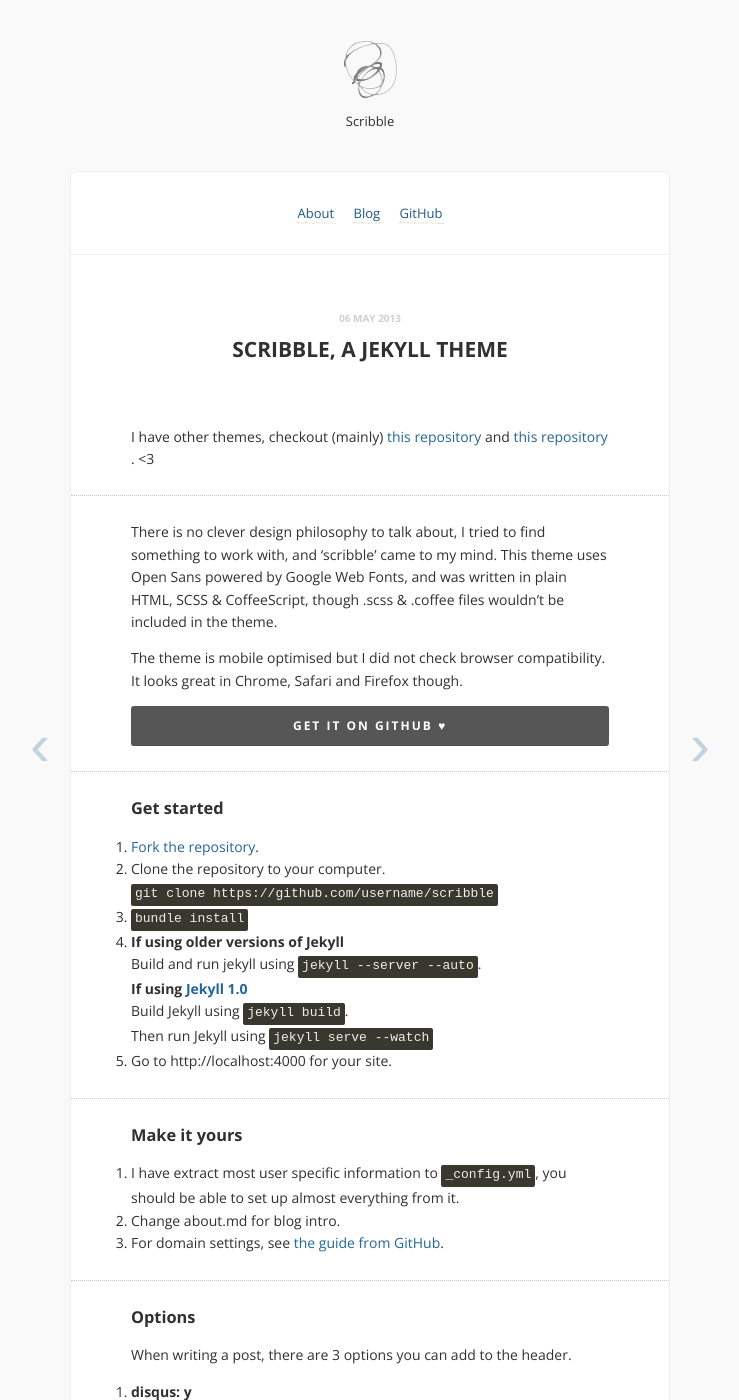
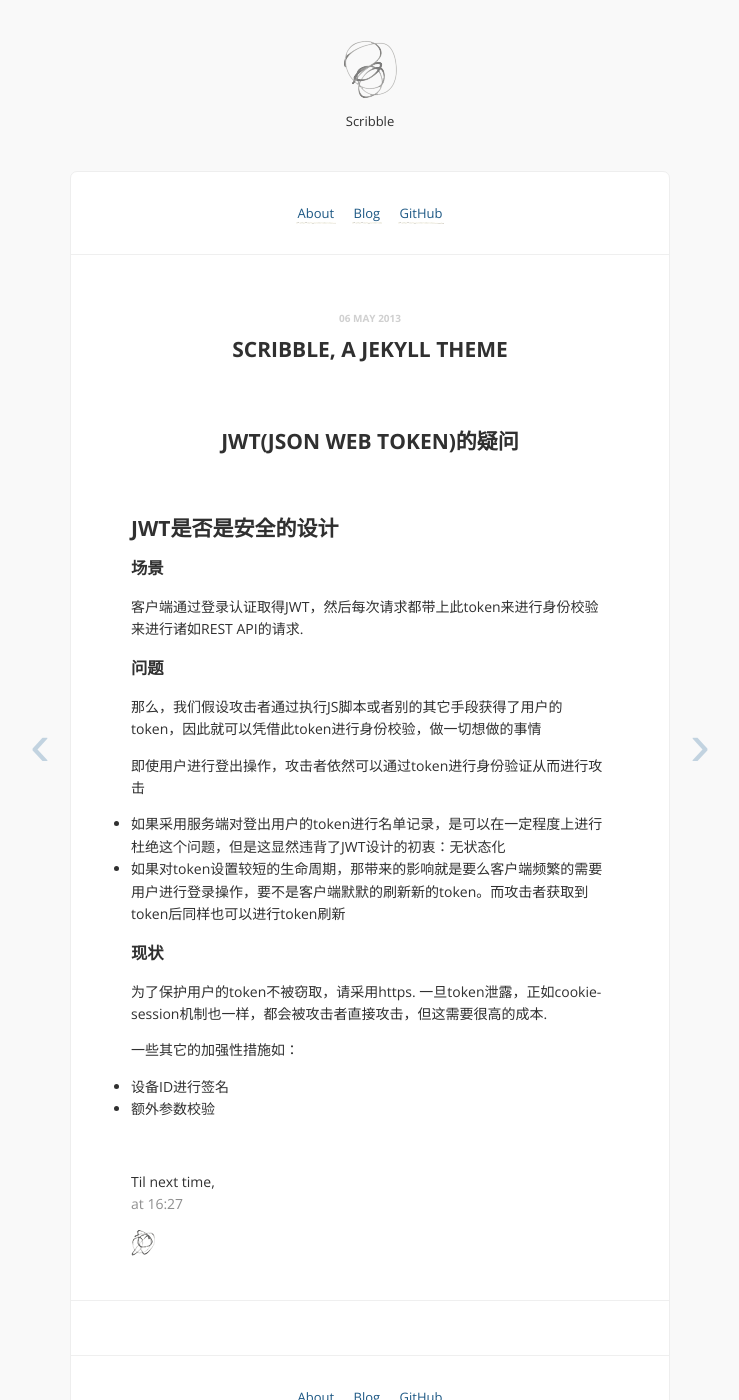
Before and after one commit to danileyang/danileyang.github.io, a Jekyll site: the page built from _posts/2013-05-06-scribble-the-jekyll-theme.md, in a window 1280 px wide and 1400 px high. Shown: the whole window, without its empty margins (270-1009 px from the left). Built offline with Jekyll 4.4.1, drawn with Linux system fonts in a browser that asks for light colours; Markdown is read by kramdown in place of the engine named in the settings; comment, search, counter and statistics services are not loaded; some of the changed text lies outside the part shown.

Commit message:
add jwt questions post

```diff
--- a/_posts/2013-05-06-scribble-the-jekyll-theme.md
+++ b/_posts/2013-05-06-scribble-the-jekyll-theme.md
@@ -5,60 +5,23 @@ date: 2013-05-06 16:27:31
 disqus: y
 ---
 
-I have other themes, checkout (mainly) [this repository](https://github.com/muan/muan.github.com/releases) and [this repository](https://github.com/muan/jekyll-wardrobe). <3
+# JWT(JSON Web Token)的疑问
+## JWT是否是安全的设计
+###场景
+客户端通过登录认证取得JWT，然后每次请求都带上此token来进行身份校验来进行诸如REST API的请求.
+###问题
+那么，我们假设攻击者通过执行JS脚本或者别的其它手段获得了用户的token，因此就可以凭借此token进行身份校验，做一切想做的事情
 
----
+即使用户进行登出操作，攻击者依然可以通过token进行身份验证从而进行攻击
 
-There is no clever design philosophy to talk about, I tried to find something to work with, and 'scribble' came to my mind. This theme uses Open Sans powered by Google Web Fonts, and was written in plain HTML, SCSS & CoffeeScript, though .scss & .coffee files wouldn't be included in the theme.
+*  如果采用服务端对登出用户的token进行名单记录，是可以在一定程度上进行杜绝这个问题，但是这显然违背了JWT设计的初衷：无状态化
+*  如果对token设置较短的生命周期，那带来的影响就是要么客户端频繁的需要用户进行登录操作，要不是客户端默默的刷新新的token。而攻击者获取到token后同样也可以进行token刷新
 
-The theme is mobile optimised but I did not check browser compatibility. It looks great in Chrome, Safari and Firefox though.
+###现状
+为了保护用户的token不被窃取，请采用https.
+一旦token泄露，正如cookie-session机制也一样，都会被攻击者直接攻击，但这需要很高的成本.
 
-<a href="https://github.com/muan/scribble" target="_blank" class="big-button gray">Get it on GitHub &hearts;</a>
+一些其它的加强性措施如：
 
----
-
-### Get started
-
-1. [Fork the repository](https://github.com/muan/scribble/fork).
-2. Clone the repository to your computer.<br /> `git clone https://github.com/username/scribble`
-3. `bundle install`
-4. **If using older versions of Jekyll**<br />
-  Build and run jekyll using `jekyll --server --auto`.<br />
-  **If using [Jekyll 1.0](http://blog.parkermoore.de/2013/05/06/jekyll-1-dot-0-released/)**<br />
-  Build Jekyll using `jekyll build`.<br />
-  Then run Jekyll using `jekyll serve --watch`<br />
-5. Go to http://localhost:4000 for your site.
-
----
-
-### Make it yours
-
-1. I have extract most user specific information to `_config.yml`, you should be able to set up almost everything from it.
-2. Change about.md for blog intro.
-3. For domain settings, see [the guide from GitHub](https://help.github.com/articles/setting-up-a-custom-domain-with-pages).
-
----
-
-### Options
-
-When writing a post, there are 3 options you can add to the header.
-
-1. **disqus: y**<br />
-  If disqus is set to 'y', at the end of the post there will be a disqus thread, just like this one. To use disqus, you MUST [set up your own disqus account](http://disqus.com/).
-
-2. **share: y**<br />
-  An option for showing tweet and like button under a post.
-
-3. **date**: 2013-05-06 18:07:17<br />
-  Date is not a required header since Jekyll reads the file name for date, this was added in only for the **signoff time**. (as shown at the end of this post) If you don't want the signoff time, go into `/includes/signoff.html` and remove the `<span>`.
-
----
-
-<a href="https://github.com/muan/scribble" target="_blank" class="big-button gray">Get it on GitHub &hearts;</a>
-
----
-
-### The end
-
-Like it? [Tell me](http://twitter.com/muanchiou).<br/>
-Problem? [Use GitHub Issues](https://github.com/muan/scribble).
+*  设备ID进行签名
+*  额外参数校验
```
